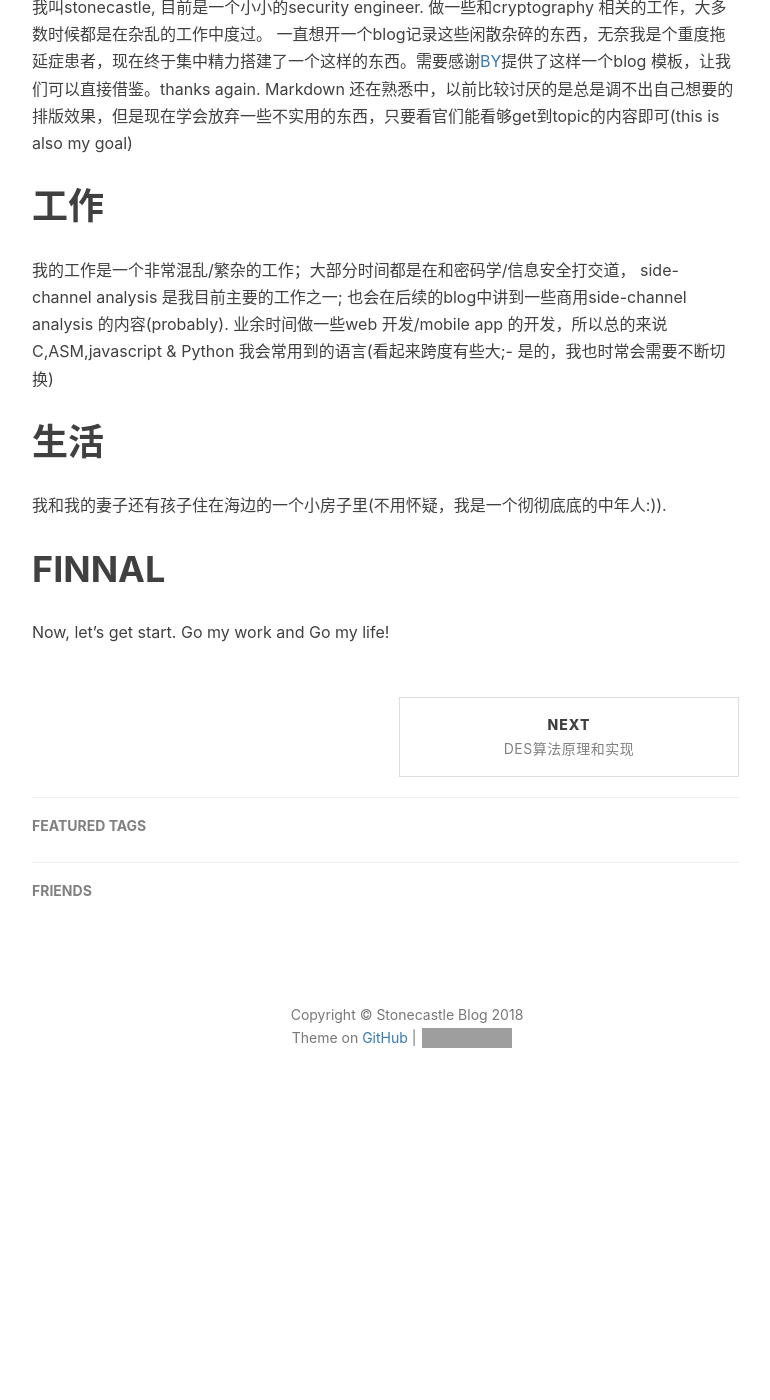
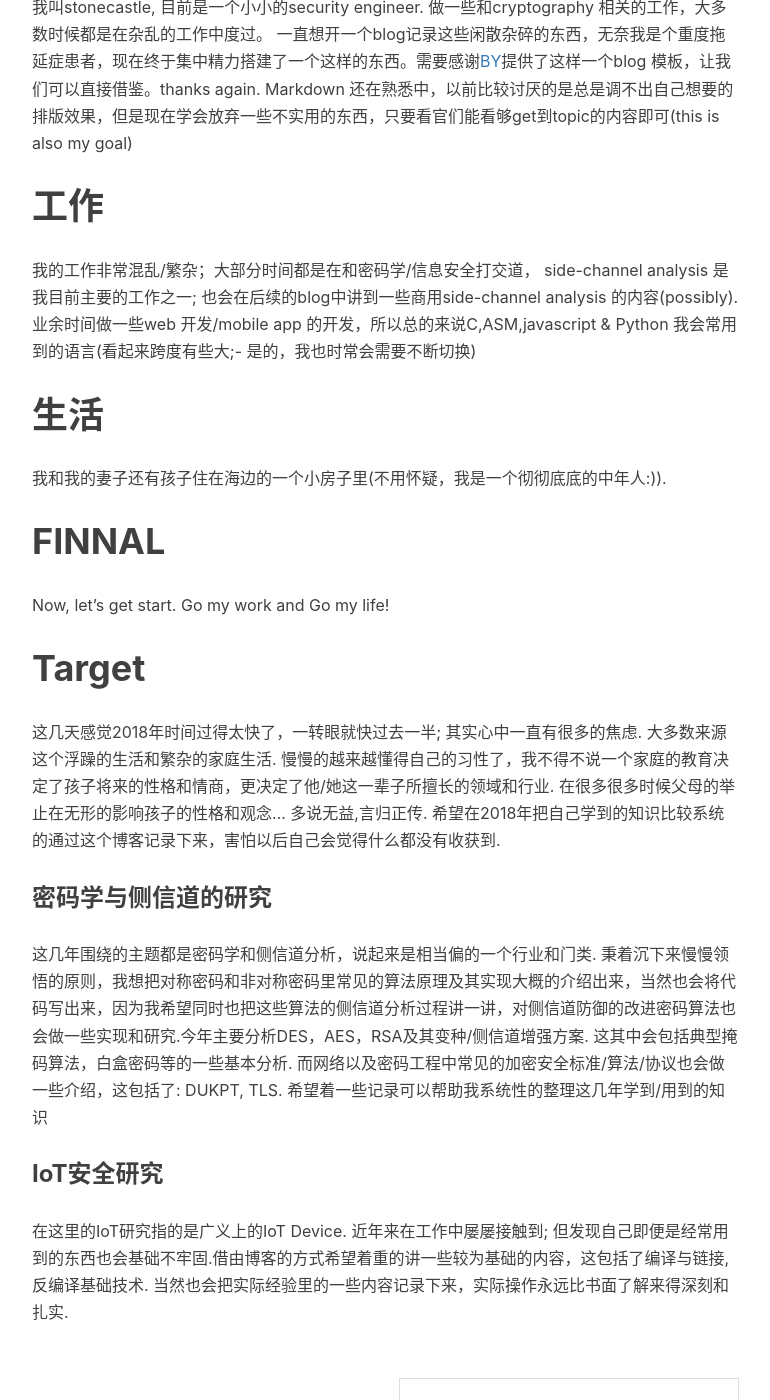
Before and after one commit to haoranstone/stonecastle, a Jekyll site: the page built from _posts/2018-05-10-开篇博客记.md, in a window 1280 px wide and 1400 px high, scrolled down 648 px. Shown: the whole window, without its empty margins (233-1003 px from the left). Built offline with Jekyll 4.4.1, drawn with Linux system fonts in a browser that asks for light colours; nearby versions of some CDN libraries; comment, search, counter and statistics services are not loaded; before the commit the page ends 1790 px from its top, so only the background shows below that; grey boxes are pictures that could not be loaded.

Commit message:
target added

```diff
--- a/_posts/2018-05-10-开篇博客记.md
+++ b/_posts/2018-05-10-开篇博客记.md
@@ -12,10 +12,17 @@ tags:
  我叫stonecastle, 目前是一个小小的security engineer. 做一些和cryptography 相关的工作，大多数时候都是在杂乱的工作中度过。 一直想开一个blog记录这些闲散杂碎的东西，无奈我是个重度拖延症患者，现在终于集中精力搭建了一个这样的东西。需要感谢[BY](http://qiubaiying.top/)提供了这样一个blog 模板，让我们可以直接借鉴。thanks again. Markdown 还在熟悉中，以前比较讨厌的是总是调不出自己想要的排版效果，但是现在学会放弃一些不实用的东西，只要看官们能看够get到topic的内容即可(this is also my goal)
 
 # 工作
- 我的工作是一个非常混乱/繁杂的工作；大部分时间都是在和密码学/信息安全打交道， side-channel analysis 是我目前主要的工作之一; 也会在后续的blog中讲到一些商用side-channel analysis 的内容(probably). 业余时间做一些web 开发/mobile app 的开发，所以总的来说C,ASM,javascript & Python 我会常用到的语言(看起来跨度有些大;- 是的，我也时常会需要不断切换)
+ 我的工作非常混乱/繁杂；大部分时间都是在和密码学/信息安全打交道， side-channel analysis 是我目前主要的工作之一; 也会在后续的blog中讲到一些商用side-channel analysis 的内容(possibly). 业余时间做一些web 开发/mobile app 的开发，所以总的来说C,ASM,javascript & Python 我会常用到的语言(看起来跨度有些大;- 是的，我也时常会需要不断切换)
 
 # 生活
  我和我的妻子还有孩子住在海边的一个小房子里(不用怀疑，我是一个彻彻底底的中年人:)).
 
 # FINNAL
  Now, let's get start. Go my work and Go my life!
+
+# Target
+ 这几天感觉2018年时间过得太快了，一转眼就快过去一半; 其实心中一直有很多的焦虑. 大多数来源这个浮躁的生活和繁杂的家庭生活. 慢慢的越来越懂得自己的习性了，我不得不说一个家庭的教育决定了孩子将来的性格和情商，更决定了他/她这一辈子所擅长的领域和行业. 在很多很多时候父母的举止在无形的影响孩子的性格和观念... 多说无益,言归正传. 希望在2018年把自己学到的知识比较系统的通过这个博客记录下来，害怕以后自己会觉得什么都没有收获到.
+### **密码学与侧信道的研究**
+  这几年围绕的主题都是密码学和侧信道分析，说起来是相当偏的一个行业和门类. 秉着沉下来慢慢领悟的原则，我想把对称密码和非对称密码里常见的算法原理及其实现大概的介绍出来，当然也会将代码写出来，因为我希望同时也把这些算法的侧信道分析过程讲一讲，对侧信道防御的改进密码算法也会做一些实现和研究.今年主要分析DES，AES，RSA及其变种/侧信道增强方案. 这其中会包括典型掩码算法，白盒密码等的一些基本分析. 而网络以及密码工程中常见的加密安全标准/算法/协议也会做一些介绍，这包括了: DUKPT, TLS. 希望着一些记录可以帮助我系统性的整理这几年学到/用到的知识
+### **IoT安全研究**
+  在这里的IoT研究指的是广义上的IoT Device. 近年来在工作中屡屡接触到; 但发现自己即便是经常用到的东西也会基础不牢固.借由博客的方式希望着重的讲一些较为基础的内容，这包括了编译与链接,反编译基础技术. 当然也会把实际经验里的一些内容记录下来，实际操作永远比书面了解来得深刻和扎实.
```
